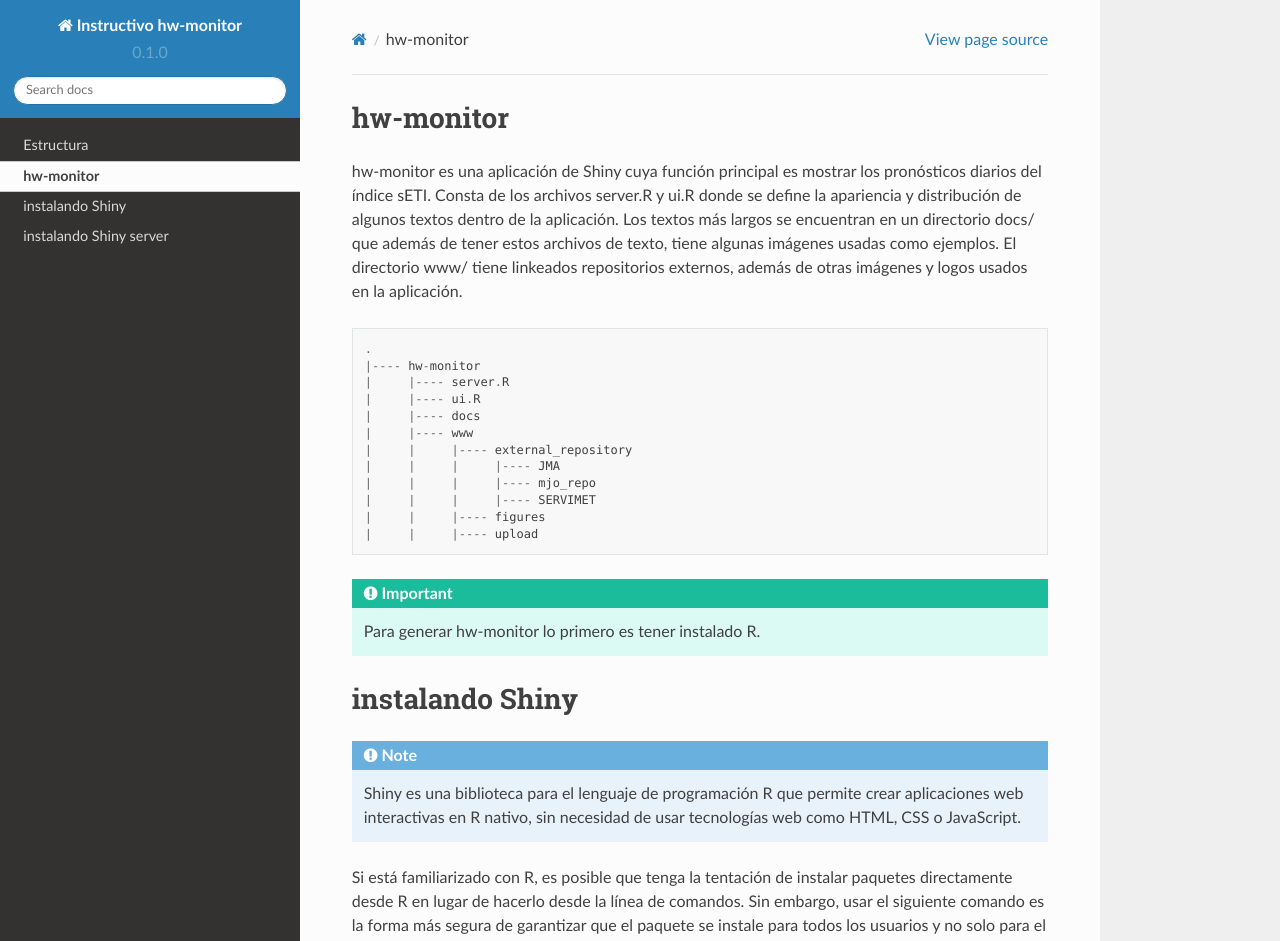
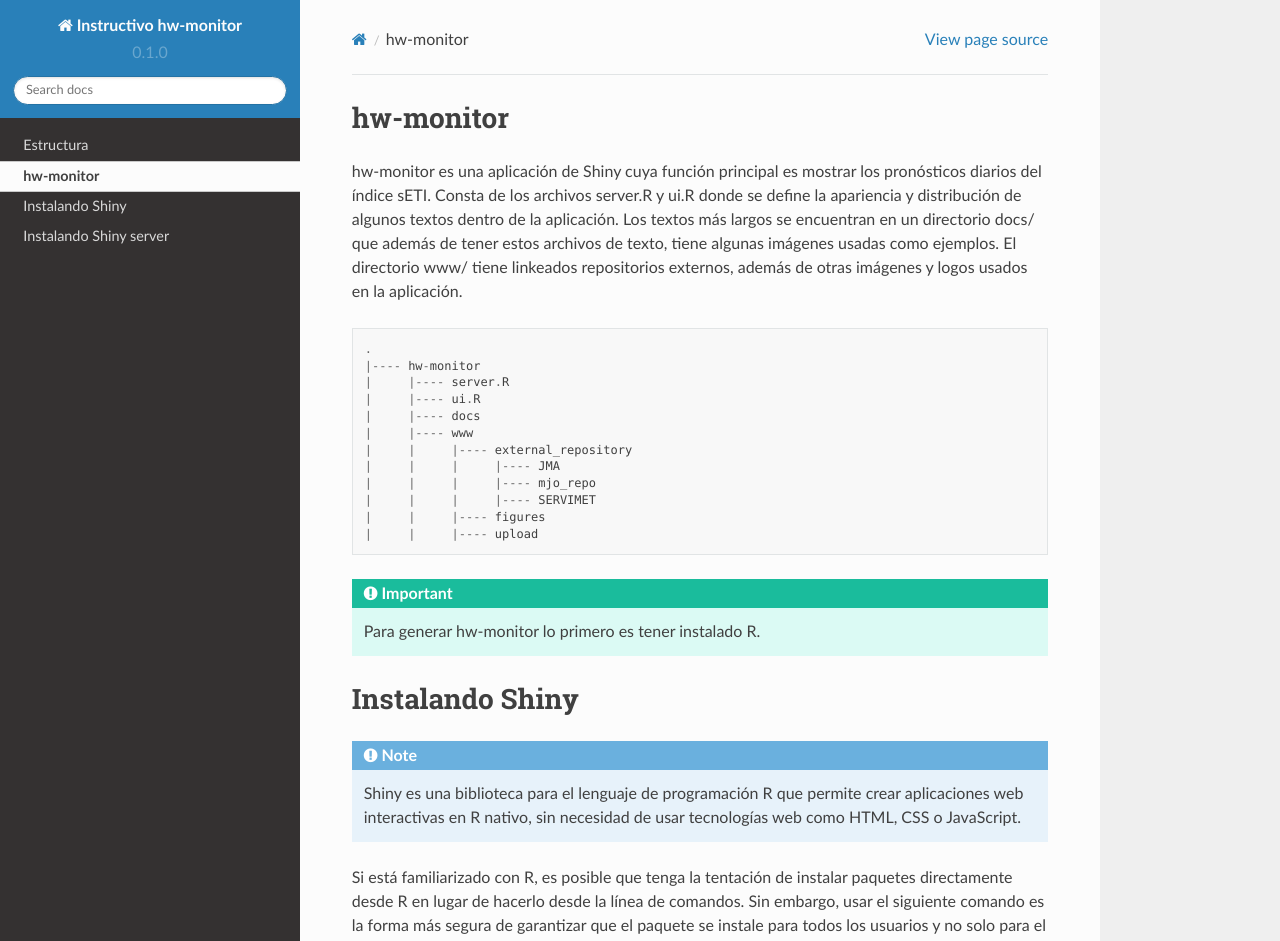
Before and after one commit to chsegura/rtd-tutorial, a Sphinx documentation site: the page built from docs/source/monitor.rst, in a window 1280 px wide and 1400 px high. Shown: the top 941 px of the window. Built offline with Sphinx 7.4.7 and the Read the Docs theme 2.0.0, drawn with Linux system fonts in a browser that asks for light colours; pages that are not in the unit, such as notebooks, are missing from menus; some of the changed text lies outside the part shown.

```diff
--- a/docs/source/monitor.rst
+++ b/docs/source/monitor.rst
@@ -21,7 +21,7 @@ hw-monitor es una aplicación de Shiny cuya función principal es mostrar los pr
 .. Important::
    Para generar hw-monitor lo primero es tener instalado R.
 
-instalando Shiny
+Instalando Shiny
 ====
 
 .. note::
@@ -35,7 +35,7 @@ El su - ejecuta el siguiente comando como si estuviera en el propio entorno del
 
 install.packages es el comando R que se usa para instalar paquetes R. Entonces, en este comando específicamente, el paquete Shiny se instala desde el repositorio especificado.
 
-instalando Shiny server
+Instalando Shiny server
 ====
 
 Instalar gdebi ::
```
